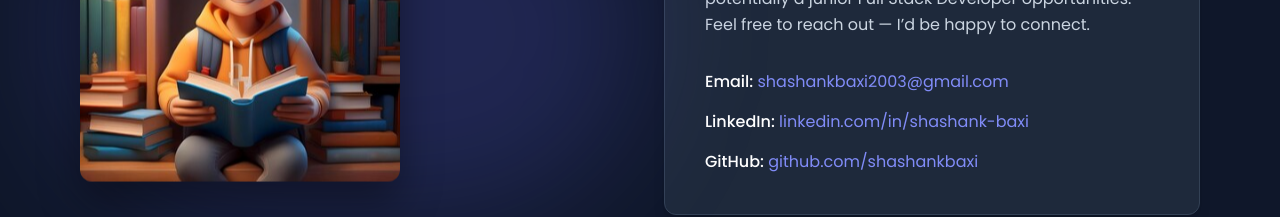
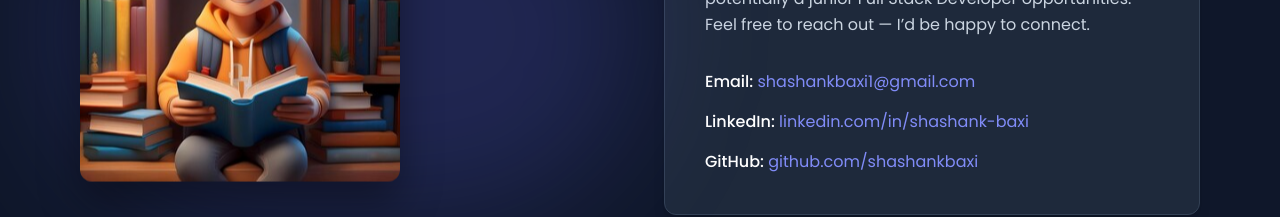
Before and after one commit to shashankbaxi/My-Portfolio, a React (Vite) app: page / in a window 1280 px wide. Shown: the part 3541-3758 px from the top of the page. Built offline with nearby package versions, Linux system fonts and the light colour scheme.

Commit message:
Update contact.jsx

```diff
--- a/src/components/contact.jsx
+++ b/src/components/contact.jsx
@@ -53,17 +53,17 @@
               <div>
                 <span className="font-medium text-white">Email:</span>{" "}
                 <a
-                  href="mailto:shashankbaxi2003@gmail.com"
+                  href="mailto:shashankbaxi1@gmail.com"
                   className="text-indigo-400 hover:underline"
                 >
-                  shashankbaxi2003@gmail.com
+                  shashankbaxi1@gmail.com
                 </a>
               </div>
 
               <div>
                 <span className="font-medium text-white">LinkedIn:</span>{" "}
                 <a
-                  href="https://www.linkedin.com/"
+                  href="https://www.linkedin.com/in/shashankbaxi16/"
                   target="_blank"
                   rel="noopener noreferrer"
                   className="text-indigo-400 hover:underline"
@@ -75,7 +75,7 @@
               <div>
                 <span className="font-medium text-white">GitHub:</span>{" "}
                 <a
-                  href="https://github.com/"
+                  href="https://github.com/shashankbaxi"
                   target="_blank"
                   rel="noopener noreferrer"
                   className="text-indigo-400 hover:underline"
```
